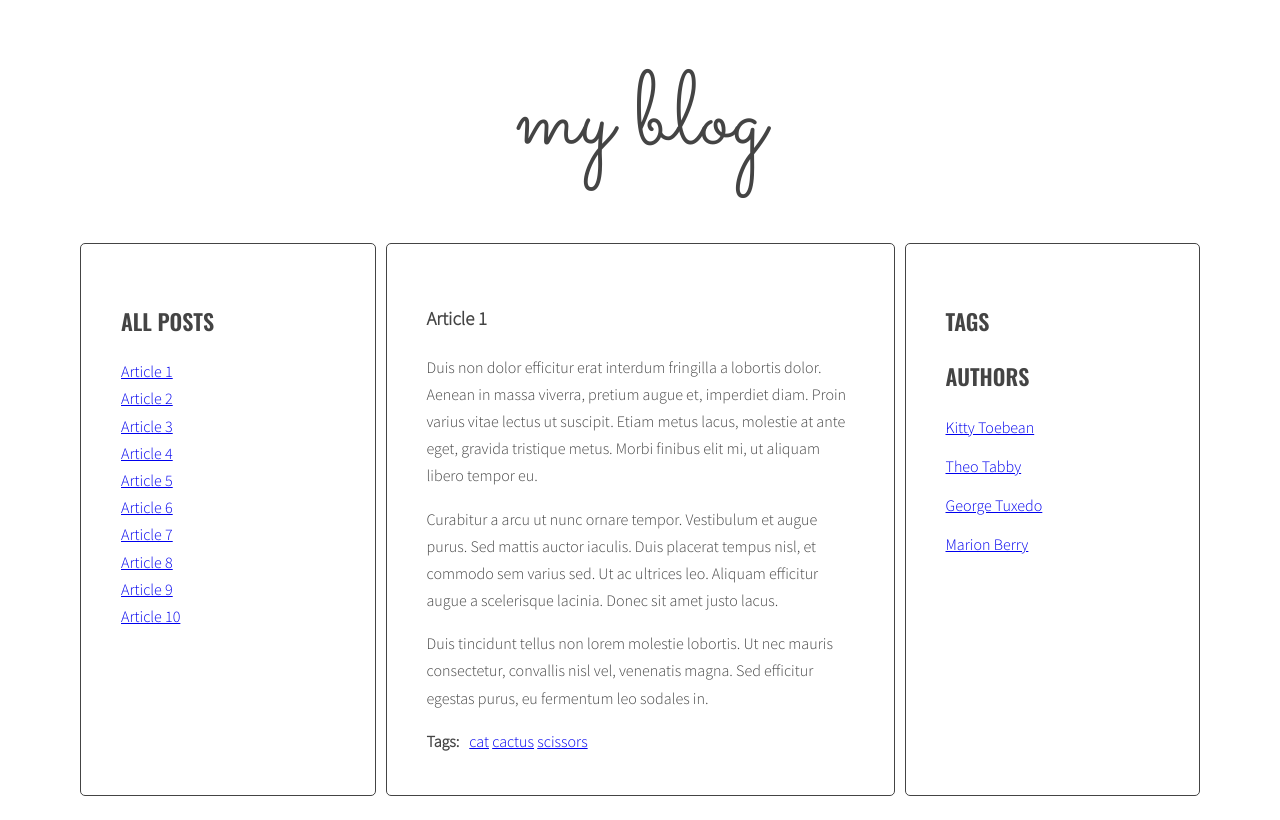
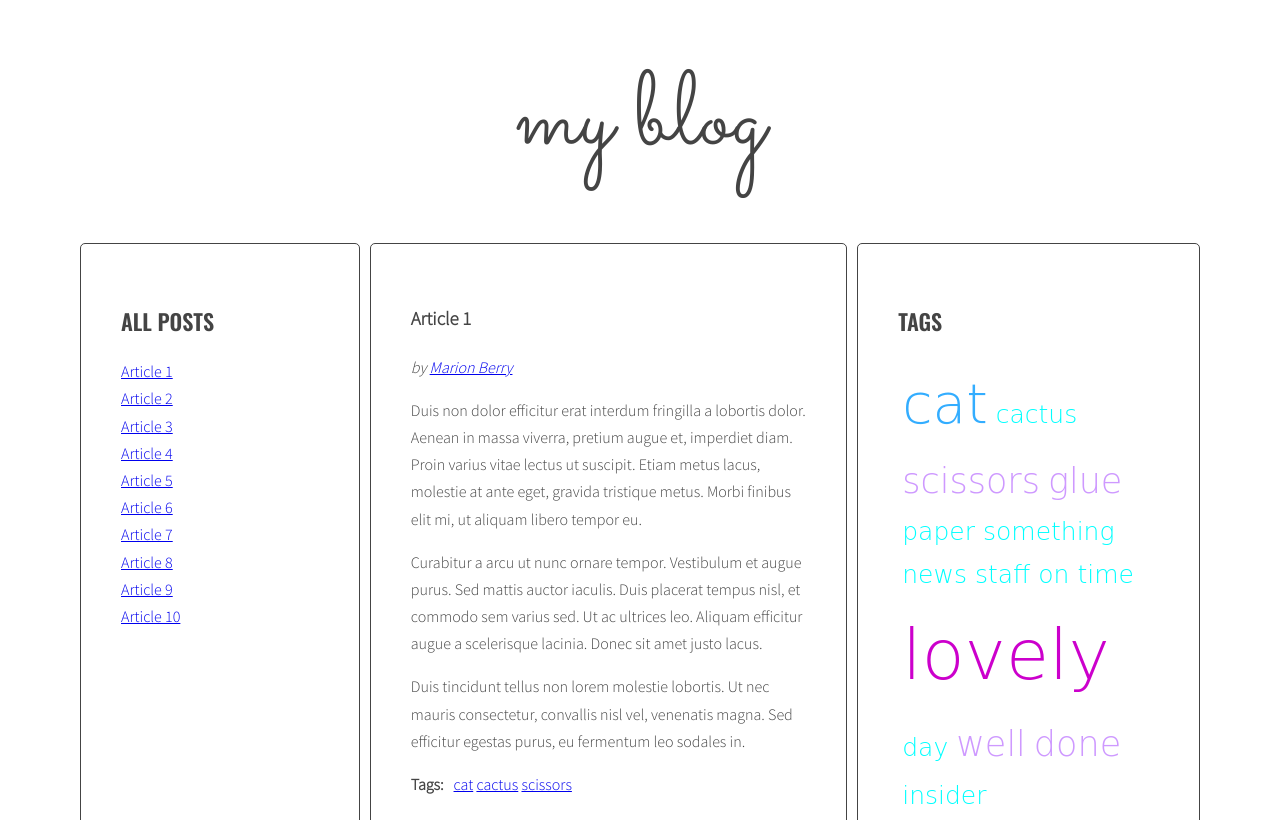
Before and after one commit to NaliKod/javascript-blog, a website: page index.html in a window 1280 px wide. Shown: the top 820 px of the page. Drawn offline with nearby package versions, Linux system fonts and the light colour scheme.

Commit message:
Add author

```diff
--- a/index.html
+++ b/index.html
@@ -111,7 +111,7 @@
                   </ul>
                 </div>
               </article>
-              <article class="post" id="article-7" data-tags="on time" data-author="Kitty Toebean">
+              <article class="post" id="article-7" data-tags="on time lovely lovely" data-author="Kitty Toebean">
                 <h3 class="post-title">Article 7</h3>
                 <p class="post-author"></p>
                 <div class="post-content">
@@ -127,7 +127,7 @@
                   </ul>
                 </div>
               </article>
-              <article class="post" id="article-8" data-tags="lovely day" data-author="Theo Tabby">
+              <article class="post" id="article-8" data-tags="lovely day well lovely lovely" data-author="Theo Tabby">
                 <h3 class="post-title">Article 8</h3>
                 <p class="post-author"></p>
                 <div class="post-content">
@@ -143,7 +143,7 @@
                   </ul>
                 </div>
               </article>
-              <article class="post" id="article-9" data-tags="well done" data-author="Marion Berry">
+              <article class="post" id="article-9" data-tags="well done done" data-author="Marion Berry">
                 <h3 class="post-title">Article 9</h3>
                 <p class="post-author"></p>
                 <div class="post-content">
@@ -159,7 +159,7 @@
                   </ul>
                 </div>
               </article>
-              <article class="post" id="article-10" data-tags="insider" data-author="George Tuxedo">
+              <article class="post" id="article-10" data-tags="insider glue" data-author="George Tuxedo">
                 <h3 class="post-title">Article 10</h3>
                 <p class="post-author"></p>
                 <div class="post-content">
@@ -182,26 +182,6 @@
               </ul>
               <h2 class="section-title">Authors</h2>
               <ul class="list authors">
-                <li>
-                  <a href="#">
-                    <span class="author-name">Kitty Toebean</span>
-                  </a>
-                </li>
-                <li>
-                  <a href="#">
-                    <span class="author-name">Theo Tabby</span>
-                  </a>
-                </li>
-                <li>
-                  <a href="#">
-                    <span class="author-name">George Tuxedo</span>
-                  </a>
-                </li>
-                <li>
-                  <a href="#">
-                    <span class="author-name">Marion Berry</span>
-                  </a>
-                </li>
               </ul>
             </aside>
           </main>
--- a/js/script.js
+++ b/js/script.js
@@ -44,8 +44,9 @@ const optArticleSelector = '.post',
   optArticleTagsSelector = '.post-tags .list',
   optArticleAuthorSelector = '.post-author',
   optTagsListSelector = '.tags.list',
-  optCloudClassCount = 5;
-//optCloudClassPrefix = tag-size-5;
+  optCloudClassCount = 6;
+//optCloudClassPrefix = tag-size-;
+//optAuthorsListSelector='.authors.list';
 
 
 function generateTitleLinks(customSelector = '') {
@@ -101,7 +102,6 @@ function calculateTagsParams(tags) {
 
   for (let tag in tags) {
     console.log(tag + ' is used ' + tags[tag] + ' times');
-
     params.max = tags[tag] > params.max ? tags[tag] : params.max;
     params.min = tags[tag] < params.min ? tags[tag] : params.min;
   }
@@ -112,7 +112,7 @@ function calculateTagsParams(tags) {
 function calculateTagClass(count, params) {
   const classNumber = Math.floor(((count - params.min) / (params.max - params.min)) * optCloudClassCount + 1);
 
-  return classNumber;
+  return 'tag-size-' + classNumber;
 }
 
 function generateTags() {
@@ -168,7 +168,7 @@ function generateTags() {
     /* END LOOP: for every article: */
   }
   /* [NEW] find list of tags in right column */
-  const tagList = document.querySelector('.tags');
+  const tagList = document.querySelector(optTagsListSelector);
 
   const tagsParams = calculateTagsParams(allTags);
   console.log('tagsParams:', tagsParams);
@@ -180,15 +180,10 @@ function generateTags() {
     /* [NEW] generate code of a link and add it to allTagsHTML */
 
     //allTagsHTML += '<a  href="#">' + tag + '<a/>' + ' (' + allTags[tag] + ') ';
+    const tagLinkHTML = '<li><a class="' + calculateTagClass(allTags[tag], tagsParams) + '" href="#tag-' + tag + '">' + tag + '<a/></li>';
     allTagsHTML += tagLinkHTML;
     //const tagLinkHTML = calculateTagClass(allTags[tag], tagsParams);
     console.log('tagLinkHTML:', tagLinkHTML);
-
-    const tagLinkHTML = '<li><a class="' + calculateTagClass(allTags[tag], tagsParams) +'" href="#">' + tag + '<a/>' + ' (' + allTags[tag] + ')'+' </li>';
-    console.log('tagLinkHTML:', tagLinkHTML);
-
-
-
   }
   /* [NEW] END LOOP: for each tag in allTags: */
 
@@ -254,6 +249,9 @@ function addClickListenersToTags() {
 addClickListenersToTags();
 
 function generateAuthors() {
+  /* [NEW] create a new variable allAuthors with an empty object */
+  let allAuthors = {};
+
   /* find all articles */
   const articles = document.querySelectorAll(optArticleSelector);
 
@@ -264,12 +262,32 @@ function generateAuthors() {
     const linkHTML = 'by <a href="#author-' + author + '">' + author + '</a>';
     console.log(linkHTML);
 
+    if (!allAuthors[author]) {
+      allAuthors[author] = 1;
+    } else {
+      allAuthors[author]++;
+    }
+    console.log(allAuthors);
+
     /* insert HTML of all the links into the tags wrapper */
     authorWrapper.innerHTML = linkHTML;
     /* END LOOP: for every article: */
 
   }
+  const authorList = document.querySelector('.authors');
+  const authorsParams = calculateTagsParams(allAuthors);
+  console.log('authorsParams:', authorsParams);
+  let allAuthorsHTML = '';
+  for (let author in allAuthors) {
+    const authorLinkHTML = '<li><a class="' + calculateTagClass(allAuthors[author], authorsParams) + '" href="#author-' + author + '">' + author + '<a/></li>';
+    allAuthorsHTML += authorLinkHTML;
+    console.log('tagLinkHTML:', authorLinkHTML);
+  }
+  authorList.innerHTML = allAuthorsHTML;
+
+
 }
+
 generateAuthors();
 
 function authorClickHandler(event) {
--- a/sass/style.scss
+++ b/sass/style.scss
@@ -118,3 +118,56 @@ body {
     margin: 0 10px 0 0;
   }
 }
+
+.tag-size-7{
+  font-size: 70px;
+  color: #cc00cc;
+}
+
+.tag-size-5{
+  font-size: 60px;
+  color: #cc00cc;
+}
+
+.tag-size-4{
+  font-size: 55px;
+  color: #33adff;
+}
+
+.tag-size-3{
+  font-size: 45px;
+  color:#66ff99;
+}
+
+.tag-size-2{
+  font-size: 35px;
+  color:  #ce99ff;
+}
+
+.tag-size-1{
+  font-size: 25px;
+  color: #00FFFF;
+}
+.tags.list {
+      li  {
+        display:inline-block;
+        padding:0px 4px;
+        font-family: 'Sail', cursive;
+          }
+}
+
+.tags.list a {
+  text-decoration: none;
+}
+
+.authors.list {
+  li  {
+    display:inline-block;
+    padding:0px 4px;
+    font-family: 'Sail', cursive;
+      }
+}
+
+.authors.list a {
+  text-decoration: none;
+}
```
Also changed, not shown: css/style.css, 1 other file.
